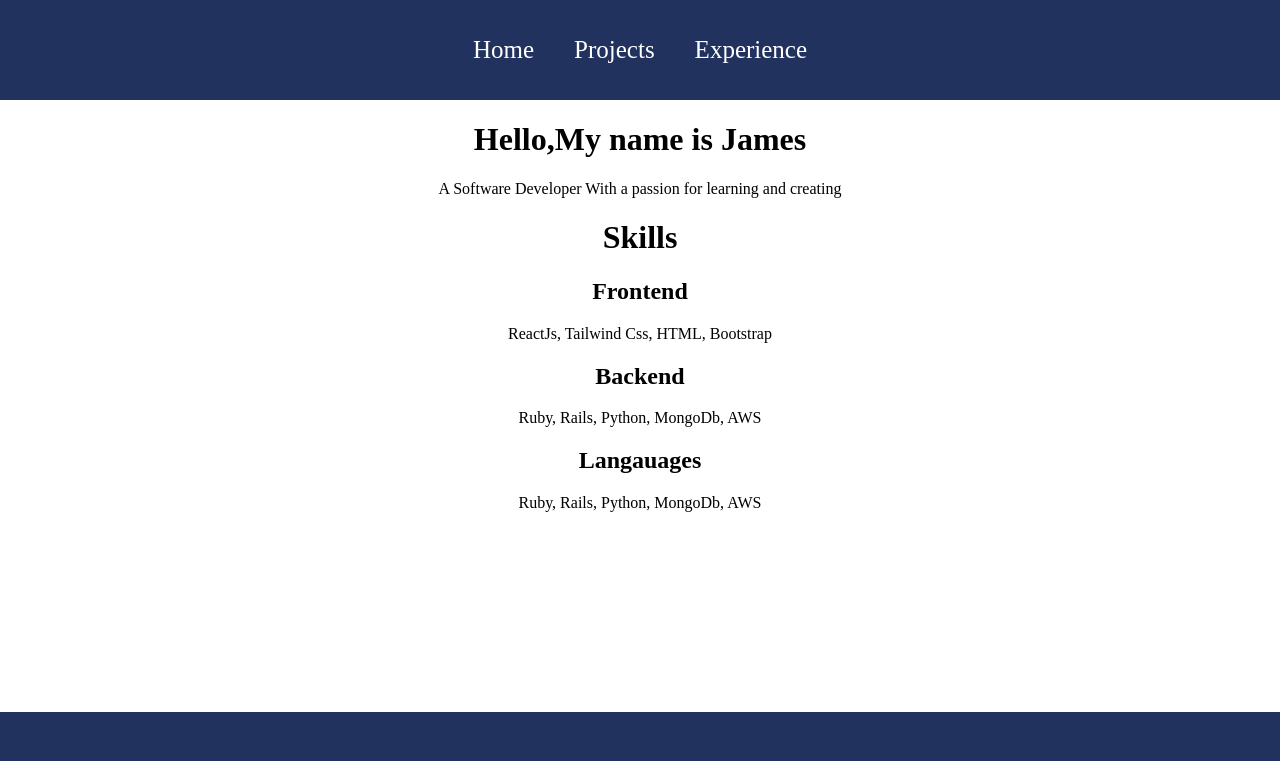
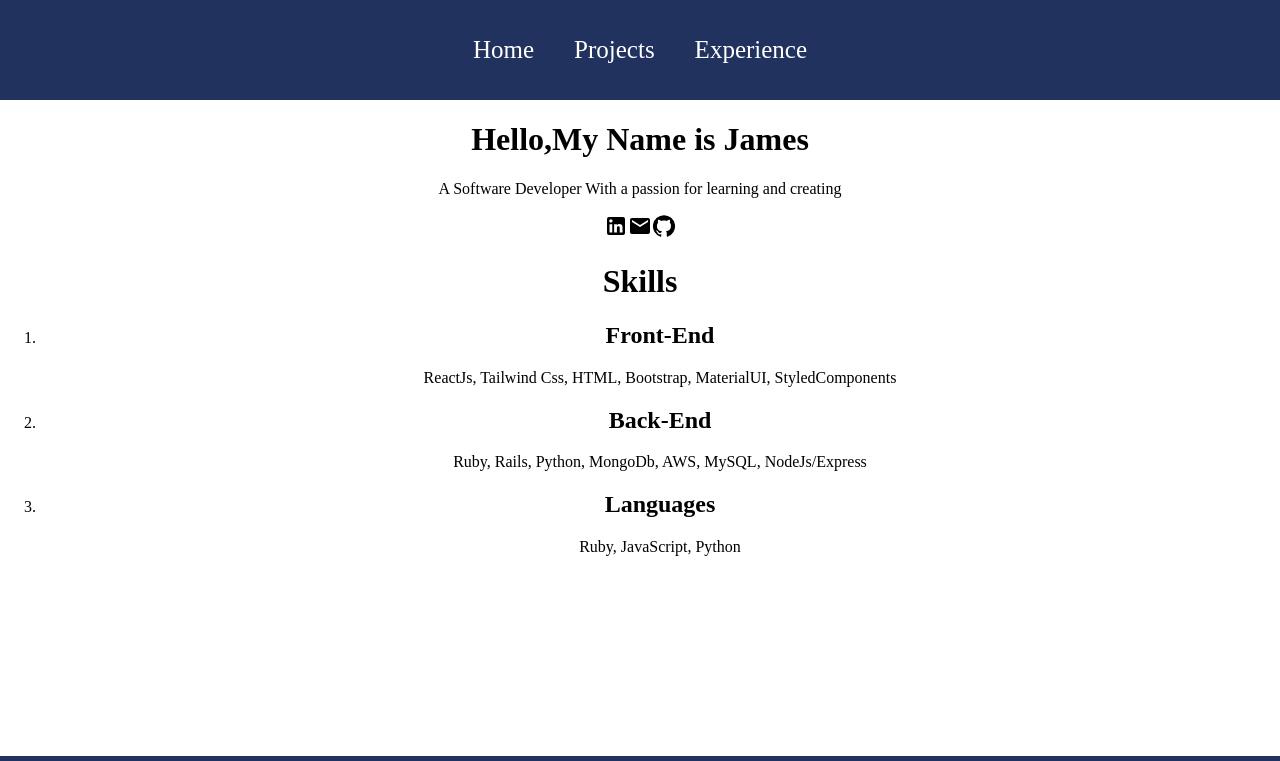
Before and after one commit to Ayusi-Peter2/PERSONAL-PORTFOLIO, a React (Create React App) app: page / in a window 1280 px wide. Shown: the top 761 px of the page. Built offline with nearby package versions, Linux system fonts and the light colour scheme.

Commit message:
Added new sections to homepage and added content

```diff
--- a/src/pages/Home.js
+++ b/src/pages/Home.js
@@ -1,18 +1,45 @@
-function Home(){
-    return(
-        <div>
-            <h1>Hello,My name is James</h1>
-            <p>A Software Developer With a passion
-                for learning and creating
-            </p>
+import React from "react"
+import TwitterIcon from '@mui/icons-material/Twitter';
+import LinkedInIcon from '@mui/icons-material/LinkedIn';
+import GitHubIcon from '@mui/icons-material/GitHub';
+import EmailIcon from '@mui/icons-material/Email';
+function Home() {
+    return (
+        <div className="home">
+            <div className="about"></div>
+            <h1>Hello,My Name is James</h1>
+            <div className="prompt">
+                <p>
+                    A Software Developer With a passion
+                    for learning and creating
+                </p>
+                <LinkedInIcon />
+                <EmailIcon />
+                <GitHubIcon />
+            </div>
+            <div className="skills"></div>
+            <h1>Skills</h1>
+            <ol className="list">
+                <li className="item">
+                    <h2>Front-End</h2>
+                    <span>
+                    ReactJs, Tailwind Css, HTML, Bootstrap, MaterialUI,
+                    StyledComponents
+                    </span>
+                </li>
+                <li className="item">
+                    <h2>Back-End</h2>
+                    <span>
+                    Ruby, Rails, Python, MongoDb, AWS, MySQL, NodeJs/Express
+                    </span>
+                </li>
+                <li className="item">
+                    <h2>Languages</h2>
+                    <span>Ruby, JavaScript, Python</span>
+                </li>
+            </ol>
 
-            <h1>Skills</h1>
-            <h2>Frontend</h2>
-            <p>ReactJs, Tailwind Css, HTML, Bootstrap</p>
-            <h2>Backend</h2>
-            <p>Ruby, Rails, Python, MongoDb, AWS</p>
-            <h2>Langauages</h2>
-            <p>Ruby, Rails, Python, MongoDb, AWS</p>
+
         </div>
     )
 }
```
